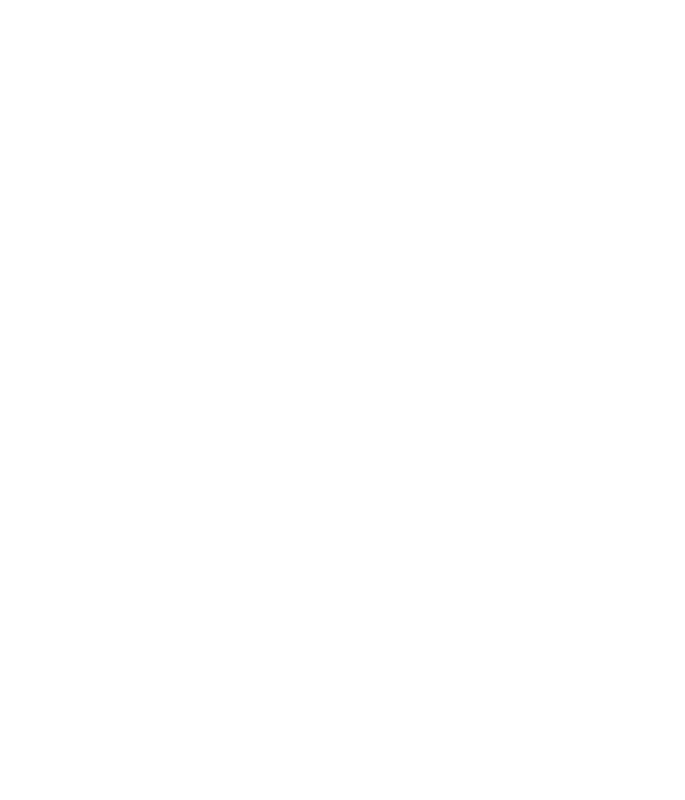
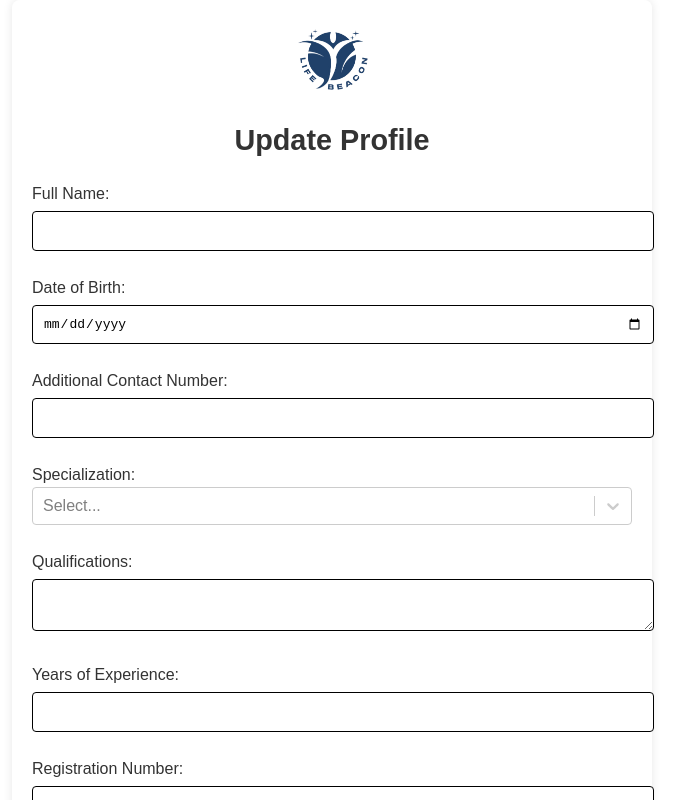
Before and after one commit to f-oxtrot/SDP-FINAL, a React (Vite) app in the folder LB/Frontend/: page /update-profile in a window 1280 px wide. Before the commit this address had no page. Shown: the whole page, without its empty margins (308-993 px from the left). Built offline with nearby package versions, Linux system fonts and the light colour scheme.

Commit message:
docdash update profile form

```diff
--- a/LB/Frontend/src/App.jsx
+++ b/LB/Frontend/src/App.jsx
@@ -8,7 +8,8 @@
 import ContactSection from './Components/ContactSection';
 import ModalManager from './Components/ModalManager';
 import HospitalDashboard from './Components/HospitalDashboard';
-import DoctorDashboard from './Components/DoctorDashboard'; // Import the new component
+import DoctorDashboard from './Components/DoctorDashboard';
+import UpdateProfile from './Components/UpdateProfile'; // Import the new component
 
 function App() {
   const [isLoginOpen, setIsLoginOpen] = useState(false);
@@ -116,7 +117,8 @@
           </>
         } />
         <Route path="/hospital-dashboard" element={<HospitalDashboard />} />
-        <Route path="/doctor-dashboard" element={<DoctorDashboard />} /> {/* Add this line */}
+        <Route path="/doctor-dashboard" element={<DoctorDashboard />} />
+        <Route path="/update-profile" element={<UpdateProfile />} /> {/* Add this line */}
       </Routes>
     </Router>
   );
--- a/LB/Frontend/src/Components/DoctorDashboard.css
+++ b/LB/Frontend/src/Components/DoctorDashboard.css
@@ -82,4 +82,5 @@
     height: 100%;
     object-fit: cover;
     z-index: -1;
+    opacity: .3;
 }
--- a/LB/Frontend/src/Components/DoctorDashboard.jsx
+++ b/LB/Frontend/src/Components/DoctorDashboard.jsx
@@ -1,18 +1,26 @@
-import React from 'react';
-import { useNavigate } from 'react-router-dom';
+import React, { useState } from 'react';
 import { FaTachometerAlt, FaCalendarCheck, FaPrescriptionBottle, FaBell, FaUserEdit, FaSignOutAlt } from 'react-icons/fa';
 import backgroundVideo from '../assets/Images/hos.mp4';
 import logo from '../assets/Images/logo.png';
-import profilePic from '../assets/Images/pran.jpeg'; // Add the path to the profile picture
+import profilePic from '../assets/Images/pran.jpeg';
+import UpdateProfile from './UpdateProfile';
 import './DoctorDashboard.css';
 
 const DoctorDashboard = () => {
-  const navigate = useNavigate();
+  const [isUpdateProfileOpen, setIsUpdateProfileOpen] = useState(false);
 
   const handleLogout = () => {
     // Clear any authentication tokens or user data here
     // For example: localStorage.removeItem('authToken');
-    navigate('/');
+    window.location.href = '/'; // Redirect to the login page
+  };
+
+  const handleUpdateProfile = () => {
+    setIsUpdateProfileOpen(true);
+  };
+
+  const closeUpdateProfile = () => {
+    setIsUpdateProfileOpen(false);
   };
 
   return (
@@ -29,7 +37,7 @@
             <li><FaCalendarCheck className="icon" /> Appointment</li>
             <li><FaPrescriptionBottle className="icon" /> Prescribe</li>
             <li><FaBell className="icon" /> Notifications</li>
-            <li><FaUserEdit className="icon" /> Update Profile</li>
+            <li onClick={handleUpdateProfile}><FaUserEdit className="icon" /> Update Profile</li>
             <li onClick={handleLogout}><FaSignOutAlt className="icon" /> Logout</li>
           </ul>
         </nav>
@@ -39,6 +47,14 @@
           <source src={backgroundVideo} type="video/mp4" />
           Your browser does not support the video tag.
         </video>
+        {isUpdateProfileOpen && (
+          <div className="modal">
+            <div className="modal-content">
+              <span className="close" onClick={closeUpdateProfile}>&times;</span>
+              <UpdateProfile closeModal={closeUpdateProfile} />
+            </div>
+          </div>
+        )}
       </main>
     </div>
   );
--- /dev/null
+++ b/LB/Frontend/src/Components/UpdateProfile.css
@@ -0,0 +1,125 @@
+.update-profile {
+    max-width: 600px;
+    margin: 0 auto;
+    padding: 20px;
+    background-color: #ffffff69;
+    border-radius: 8px;
+    box-shadow: 0 0 10px rgba(0, 0, 0, 0.1);
+    font-family: 'Poppins', sans-serif; /* Use a modern font */
+  }
+
+  .update-profile h2 {
+    text-align: center;
+    margin-bottom: 20px;
+    font-size: 1.8em; /* Slightly larger font */
+    color: #333;
+  }
+
+  .update-profile form {
+    display: flex;
+    flex-direction: column;
+  }
+
+  .update-profile label {
+    margin-bottom: 10px;
+    color: #333;
+    font-weight: 500; /* Make labels slightly bolder */
+  }
+
+  .update-profile input,
+  .update-profile select,
+  .update-profile textarea {
+    width: 100%;
+    padding: 10px; /* Increase padding for better spacing */
+    margin-top: 5px;
+    margin-bottom: 15px;
+    border: 1px solid #000000;
+    border-radius: 4px;
+    font-size: 1em; /* Consistent font size */
+    background-color: #fff; /* Set background color to white */
+    color: #000; /* Set text color to black */
+    transition: border-color 0.3s; /* Smooth transition for focus effect */
+  }
+
+  .update-profile input:focus,
+  .update-profile select:focus,
+  .update-profile textarea:focus {
+    border-color: #007bff; /* Change border color on focus */
+    outline: none; /* Remove default outline */
+  }
+
+  .update-profile button {
+    padding: 10px;
+    background-color: #007bff;
+    color: #fff;
+    border: none;
+    border-radius: 20px; /* Increase border-radius for more rounded edges */
+    cursor: pointer;
+    font-size: 1em; /* Consistent font size */
+    transition: background-color 0.3s; /* Smooth transition for hover effect */
+  }
+
+  .update-profile button:hover {
+    background-color: #0056b3;
+  }
+
+  .form-logo {
+    display: block;
+    margin: 0 auto 20px;
+    width: 100px;
+    height: auto;
+  }
+
+  .checkbox-group {
+    display: flex;
+    flex-wrap: wrap;
+    gap: 10px;
+  }
+
+  .checkbox-group label {
+    display: flex;
+    align-items: center;
+    gap: 5px;
+  }
+
+  .basic-single-select,
+  .basic-multi-select {
+    margin-bottom: 15px;
+  }
+
+  .select__control {
+    border: 1px solid #000000;
+    border-radius: 4px;
+    font-size: 1em;
+    background-color: #fff;
+    color: #000;
+  }
+
+  .select__control--is-focused {
+    border-color: #007bff;
+    box-shadow: none;
+  }
+
+  .select__menu {
+    background-color: #fff;
+    color: #000;
+  }
+
+  .select__option--is-focused {
+    background-color: #e6f7ff;
+  }
+
+  .select__option--is-selected {
+    background-color: #007bff;
+    color: #fff;
+  }
+
+  .time-picker-container {
+    display: flex;
+    align-items: center;
+    gap: 20px; /* Increase gap for better spacing */
+  }
+
+  .time-picker-container input {
+    flex: 1; /* Make text fields take equal space */
+  }
--- /dev/null
+++ b/LB/Frontend/src/Components/UpdateProfile.jsx
@@ -0,0 +1,186 @@
+import React, { useState } from 'react';
+import Select from 'react-select';
+import './UpdateProfile.css';
+import logo from '../assets/Images/logo.png';
+
+const languagesOptions = [
+  { value: 'English', label: 'English' },
+  { value: 'Spanish', label: 'Spanish' },
+  { value: 'French', label: 'French' },
+  { value: 'German', label: 'German' },
+  { value: 'Chinese', label: 'Chinese' },
+  { value: 'Japanese', label: 'Japanese' },
+  { value: 'Hindi', label: 'Hindi' },
+  { value: 'Bengali', label: 'Bengali' },
+  { value: 'Portuguese', label: 'Portuguese' },
+  { value: 'Russian', label: 'Russian' },
+  // Add more languages as needed
+];
+
+const specializationOptions = [
+  { value: 'Cardiology', label: 'Cardiology' },
+  { value: 'Neurology', label: 'Neurology' },
+  { value: 'Orthopedics', label: 'Orthopedics' },
+  { value: 'Pediatrics', label: 'Pediatrics' },
+  { value: 'Dermatology', label: 'Dermatology' },
+  { value: 'Psychiatry', label: 'Psychiatry' },
+  { value: 'Ophthalmology', label: 'Ophthalmology' },
+  { value: 'Gynecology', label: 'Gynecology' },
+  { value: 'Oncology', label: 'Oncology' },
+  { value: 'Urology', label: 'Urology' },
+  // Add more specializations as needed
+];
+
+const UpdateProfile = ({ closeModal }) => {
+  const [formData, setFormData] = useState({
+    fullName: '',
+    dateOfBirth: '',
+    contactNumber: '',
+    specialization: '',
+    qualifications: '',
+    experience: '',
+    registrationNumber: '',
+    languages: [],
+    consultationStartTime: '',
+    consultationEndTime: '',
+    profilePicture: null,
+    awards: '',
+    research: '',
+    socialLinks: ''
+  });
+
+  const handleChange = (e) => {
+    const { name, value, type, files } = e.target;
+    if (type === 'file') {
+      setFormData((prevData) => ({
+        ...prevData,
+        profilePicture: files[0]
+      }));
+    } else {
+      setFormData((prevData) => ({
+        ...prevData,
+        [name]: value
+      }));
+    }
+  };
+
+  const handleLanguagesChange = (selectedOptions) => {
+    setFormData((prevData) => ({
+      ...prevData,
+      languages: selectedOptions ? selectedOptions.map(option => option.value) : []
+    }));
+  };
+
+  const handleSpecializationChange = (selectedOption) => {
+    setFormData((prevData) => ({
+      ...prevData,
+      specialization: selectedOption ? selectedOption.value : ''
+    }));
+  };
+
+  const handleSubmit = (e) => {
+    e.preventDefault();
+    // Handle form submission logic here
+    // For example, send formData to the server
+    console.log(formData);
+    closeModal();
+  };
+
+  return (
+    <div className="update-profile">
+      <img src={logo} alt="Site Logo" className="form-logo" />
+      <h2>Update Profile</h2>
+      <form onSubmit={handleSubmit}>
+        <label>
+          Full Name:
+          <input type="text" name="fullName" value={formData.fullName} onChange={handleChange} required />
+        </label>
+        <label>
+          Date of Birth:
+          <input type="date" name="dateOfBirth" value={formData.dateOfBirth} onChange={handleChange} required />
+        </label>
+        <label>
+          Additional Contact Number:
+          <input type="number" name="contactNumber" value={formData.contactNumber} onChange={handleChange} required />
+        </label>
+        <label>
+          Specialization:
+          <Select
+            name="specialization"
+            options={specializationOptions}
+            className="basic-single-select"
+            classNamePrefix="select"
+            onChange={handleSpecializationChange}
+            value={specializationOptions.find(option => option.value === formData.specialization)}
+            required
+          />
+        </label>
+        <label>
+          Qualifications:
+          <textarea name="qualifications" value={formData.qualifications} onChange={handleChange} required />
+        </label>
+        <label>
+          Years of Experience:
+          <input type="number" name="experience" value={formData.experience} onChange={handleChange} required />
+        </label>
+        <label>
+          Registration Number:
+          <input type="text" name="registrationNumber" value={formData.registrationNumber} onChange={handleChange} required />
+        </label>
+        <label>
+          Languages Known:
+          <Select
+            isMulti
+            name="languages"
+            options={languagesOptions}
+            className="basic-multi-select"
+            classNamePrefix="select"
+            onChange={handleLanguagesChange}
+            value={languagesOptions.filter(option => formData.languages.includes(option.value))}
+          />
+        </label>
+        <label>
+          Consultation Hours:
+          <div className="time-picker-container">
+            <input
+              type="text"
+              name="consultationStartTime"
+              placeholder="From (e.g., 1000 hrs)"
+              value={formData.consultationStartTime}
+              onChange={handleChange}
+              required
+            />
+            <span> to </span>
+            <input
+              type="text"
+              name="consultationEndTime"
+              placeholder="To (e.g., 1500 hrs)"
+              value={formData.consultationEndTime}
+              onChange={handleChange}
+              required
+            />
+          </div>
+        </label>
+        <label>
+          Profile Picture:
+          <input type="file" name="profilePicture" onChange={handleChange} required />
+        </label>
+        <label>
+          Awards & Achievements:
+          <textarea name="awards" value={formData.awards} onChange={handleChange} required />
+        </label>
+        <label>
+          Research/Publications:
+          <textarea name="research" value={formData.research} onChange={handleChange} required />
+        </label>
+        <label>
+          Social Media/Website Links:
+          <textarea name="socialLinks" value={formData.socialLinks} onChange={handleChange} required />
+        </label>
+        <button type="submit">Submit</button>
+      </form>
+    </div>
+  );
+};
+
+export default UpdateProfile;
```
Also changed, not shown: LB/Frontend/package.json (+5 -3 lines), 1 other file (tests, documents, lock files or other folders).
